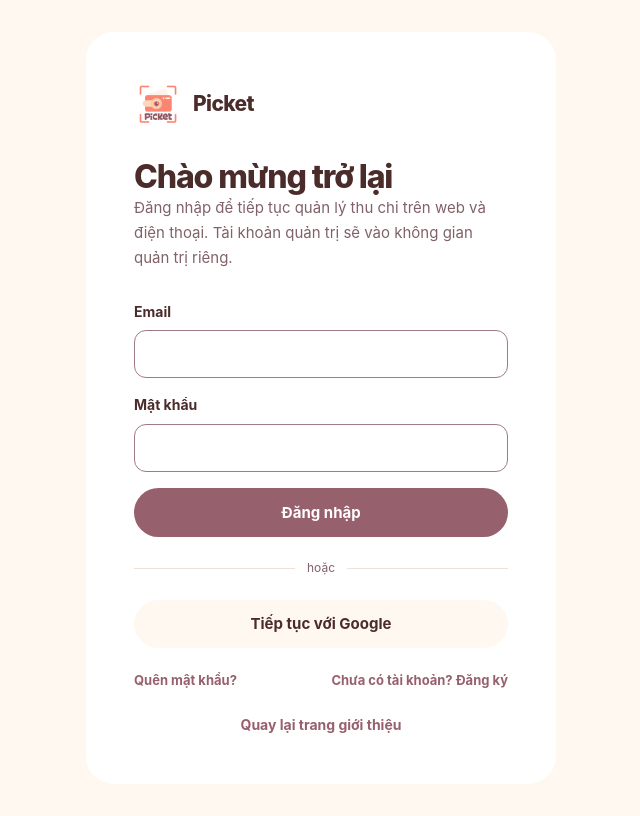
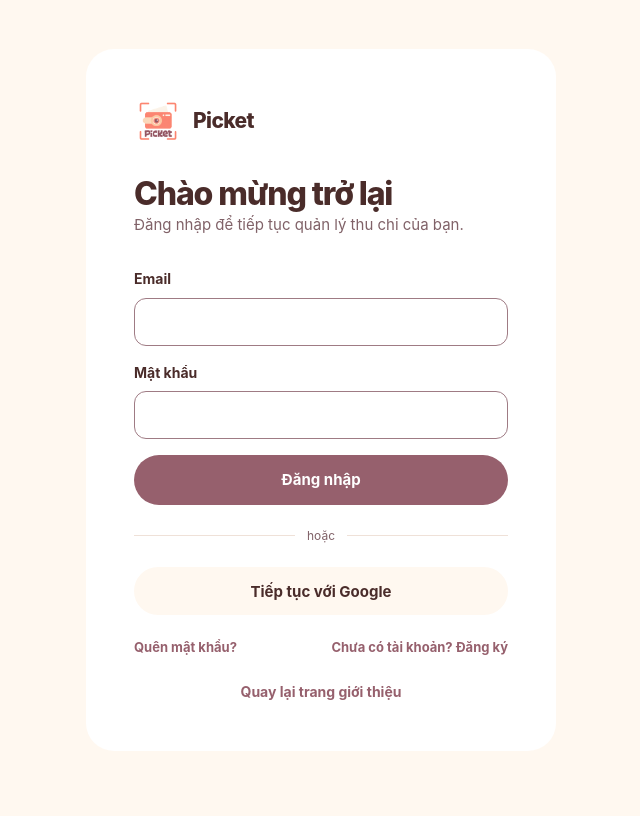
Before and after one commit to SonNPXSE183201/EXE201_PicKet, a Next.js app in the folder web/: page /login in a window 1280 px wide. Shown: the whole page, without its empty margins (319-959 px from the left). Built offline with nearby package versions, Linux system fonts and the light colour scheme; no server answers.

Commit message:
fix(web): shorten login introduction and opt into compact layout

```diff
--- a/web/src/app/login/login-form.tsx
+++ b/web/src/app/login/login-form.tsx
@@ -63,15 +63,14 @@ export function LoginForm({ initialError }: LoginFormProps) {
   }
 
   return (
-    <div className="auth-card">
+    <div className="auth-card auth-card-compact">
       <Link className="brand auth-brand" href="/" aria-label="Picket trang chủ">
         <Image src="/picket-logo.png" alt="" width={48} height={48} />
         <span>Picket</span>
       </Link>
       <h1 className="auth-title">Chào mừng trở lại</h1>
       <p className="auth-copy">
-        Đăng nhập để tiếp tục quản lý thu chi trên web và điện thoại. Tài khoản
-        quản trị sẽ vào không gian quản trị riêng.
+        Đăng nhập để tiếp tục quản lý thu chi của bạn.
       </p>
 
       <form className="auth-form" onSubmit={signIn}>
```
